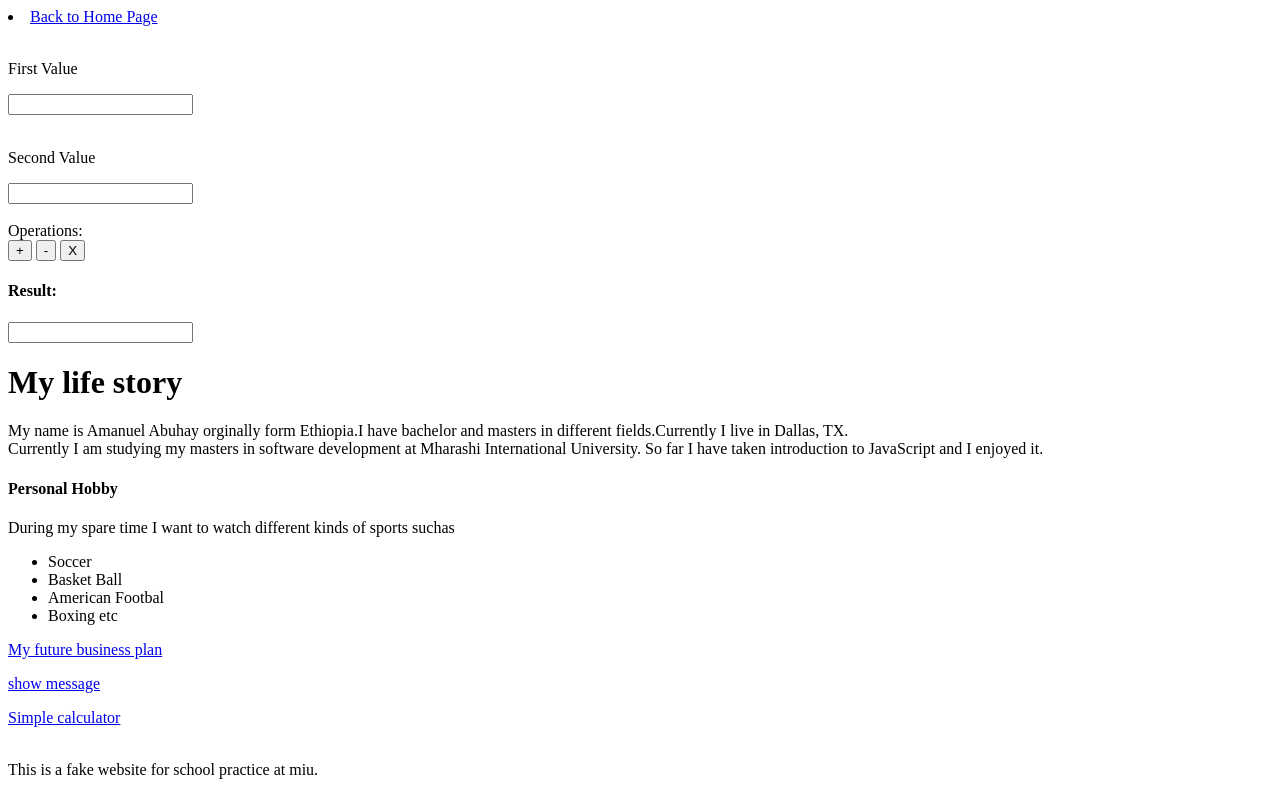
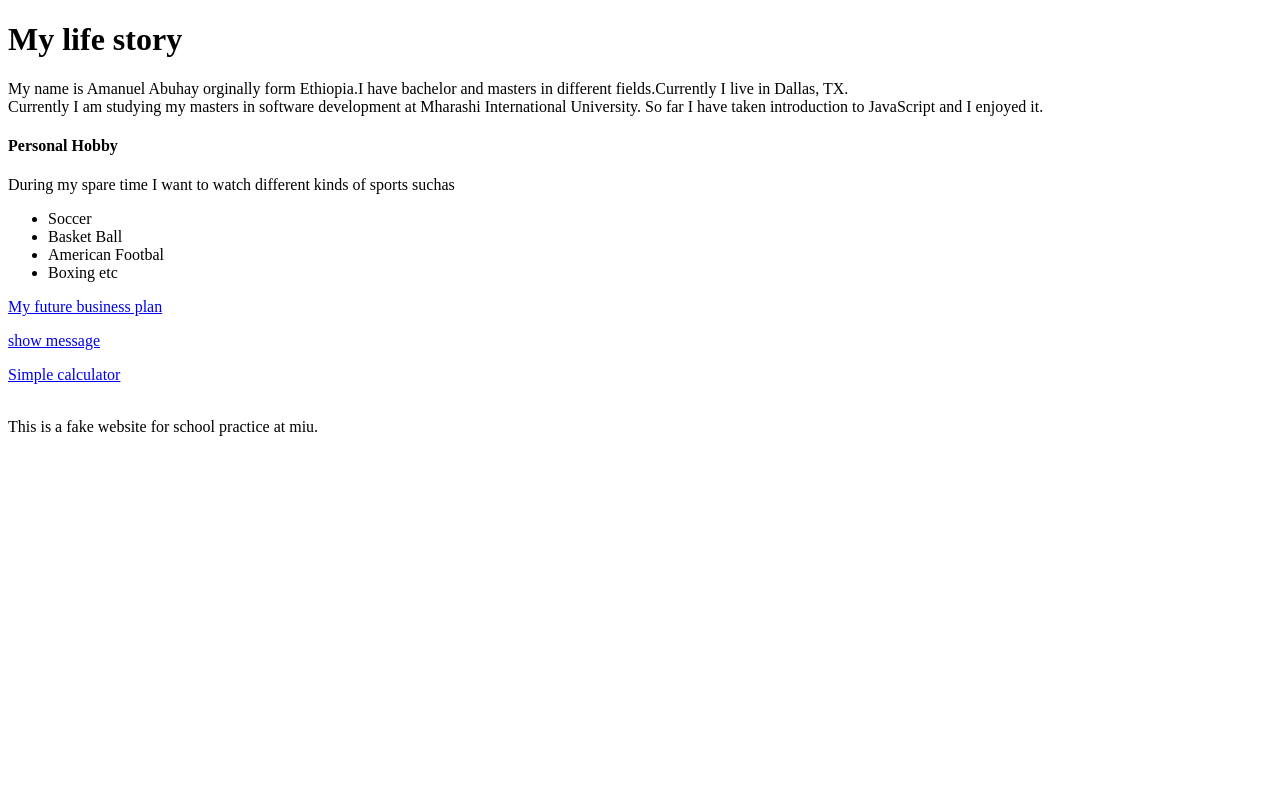
Before and after one commit to Amanuel85/Amanuel85personalpage.github.io, a plain HTML site: page w3d3.html in a window 1280 px wide. Drawn offline with Linux system fonts and the light colour scheme.

Commit message:
Update w3d3.html

```diff
--- a/w3d3.html
+++ b/w3d3.html
@@ -5,34 +5,11 @@
 
 <head>
 
-   <title>javascript: calculate two numbers</title>
+   <title>my home page </title>
 
 </head>
 
 <body>
-
-    <li><a href="index.html">Back to Home Page</a></li>
-
-    <br/>
-   <p>First Value</p>
-   <input type="text" id="n1" /><br /><br />
-
-   <p>Second Value</p>
-   <input type="text" id="n2" /><br /><br />
-
-   <span> Operations: </span>
-
-   <br/>
-   <button onclick="calcA();">+</button>
-   <button onclick="calcM();">-</button>
-   <button onclick="calcMu();">X</button>
-   <br/>
-
-   <h4> Result: </h4>
-   <input type="text" id="result" />
-
-
-   <br/>
    <p>
     <h1>My life story </h1>
     My name is Amanuel Abuhay orginally form Ethiopia.I have bachelor and masters in different fields.Currently I live in Dallas, TX.
```
